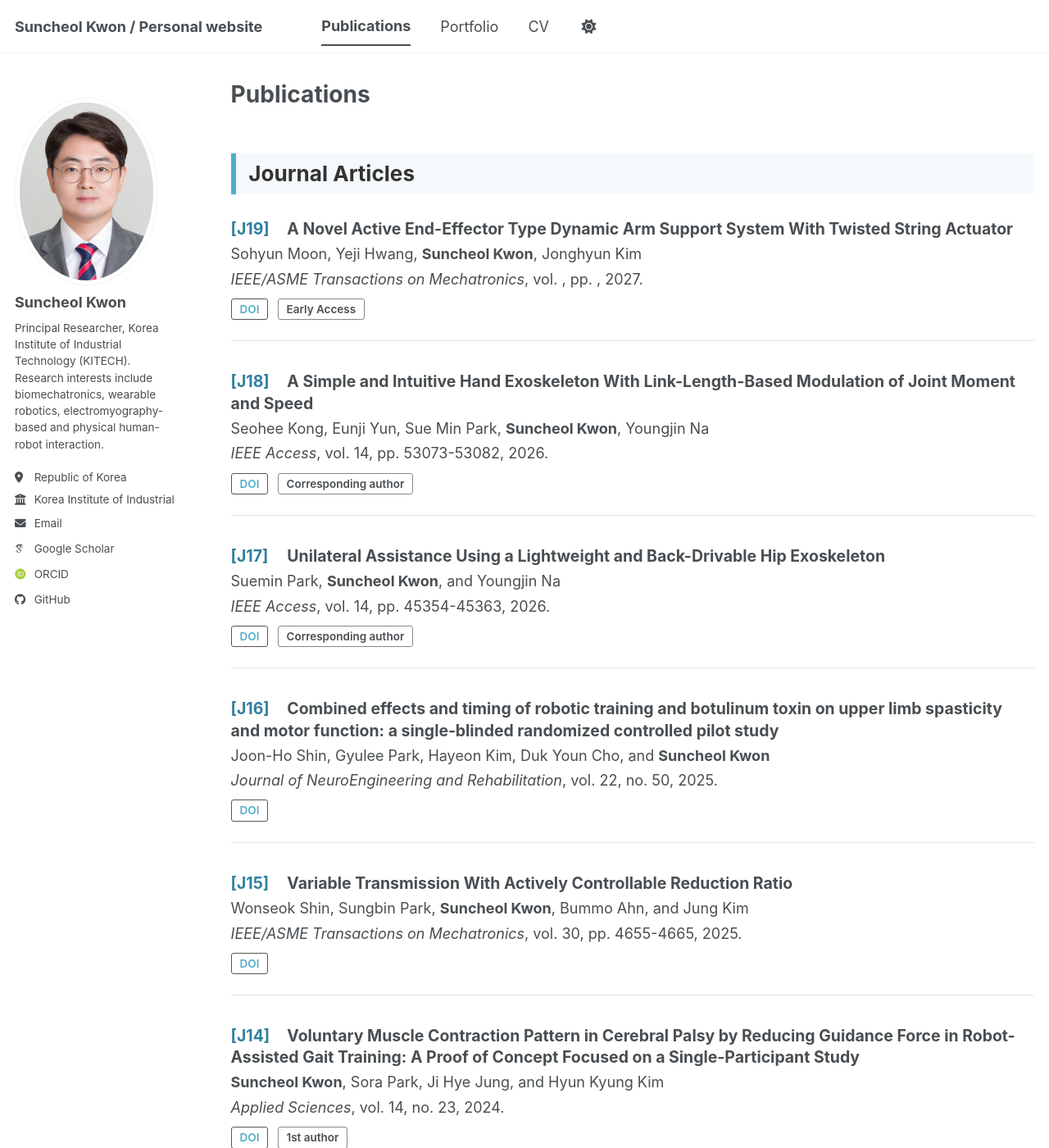
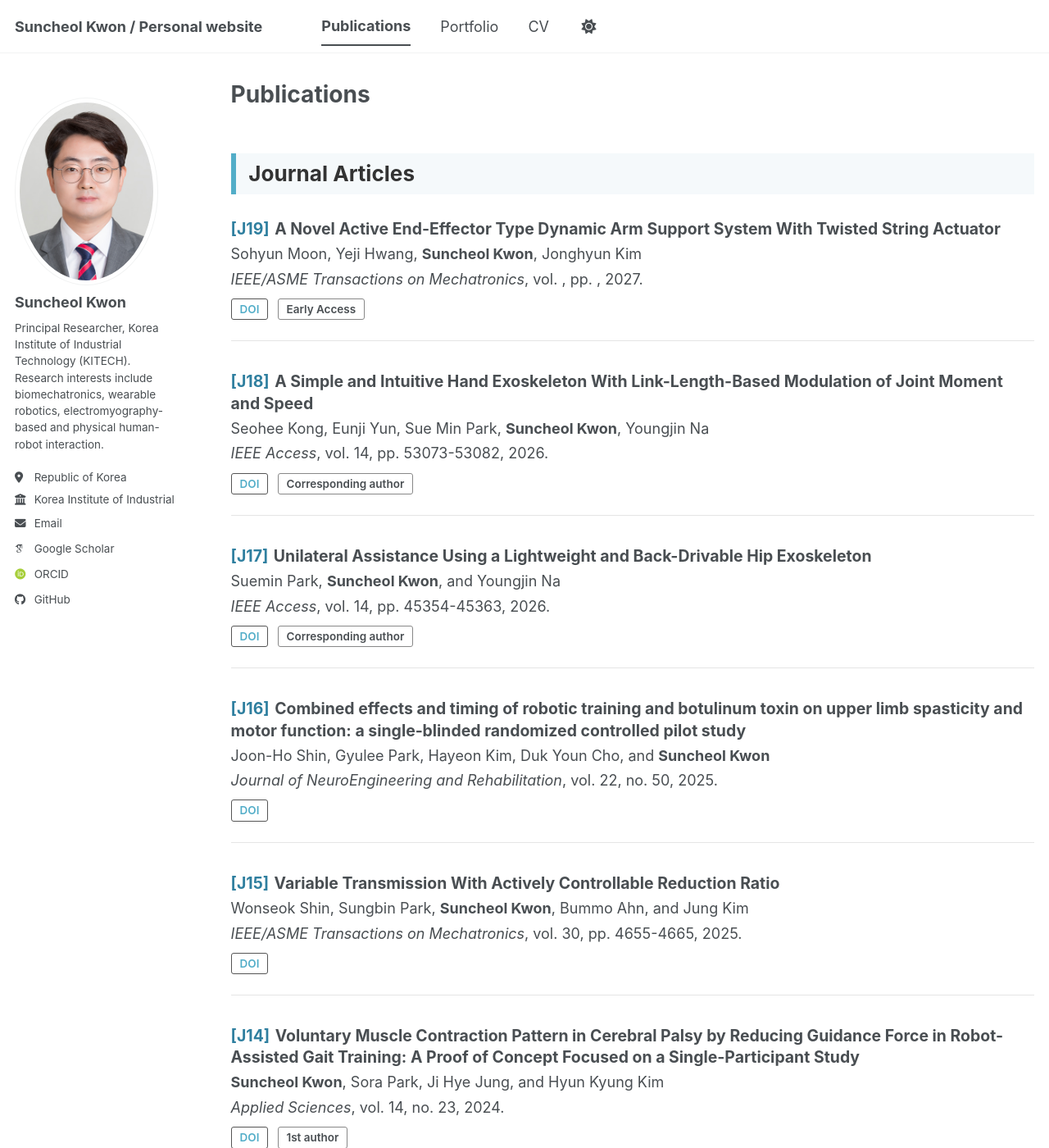
Before and after one commit to suncheolkwon/suncheolkwon.github.io, a Jekyll site: the page built from _pages/publications.html, in a window 1280 px wide and 1400 px high. Shown: the whole window at 82% size. Built offline with Jekyll 4.4.1, drawn with Linux system fonts in a browser that asks for light colours; some web fonts are replaced; a script bundle is joined from its source files by our own code; library files that are not in the unit come from our copies.

Commit message:
Update main.scss

```diff
--- a/assets/css/main.scss
+++ b/assets/css/main.scss
@@ -62,7 +62,7 @@
 
 .pub-number {
   display: inline-block;
-  min-width: 3.2em;
+  min-width: 2.2em;
   margin-right: 0.1em;
   color: #2f7f9f;
   font-weight: 700;
```
